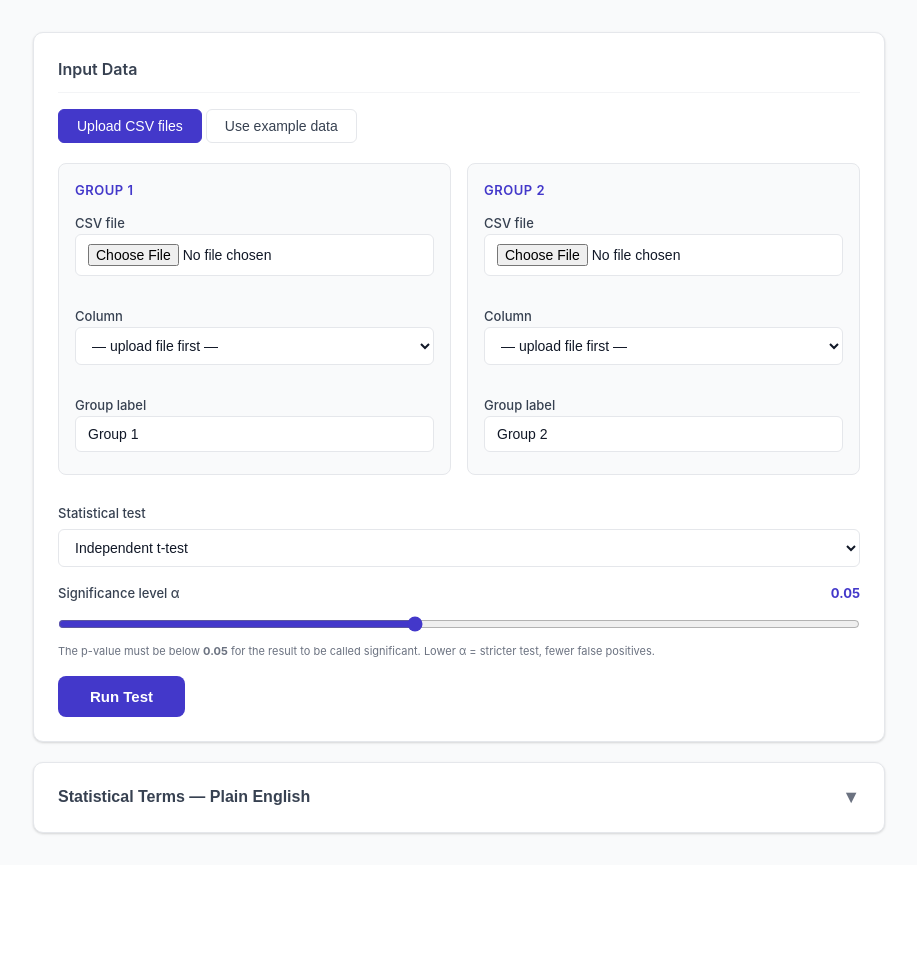
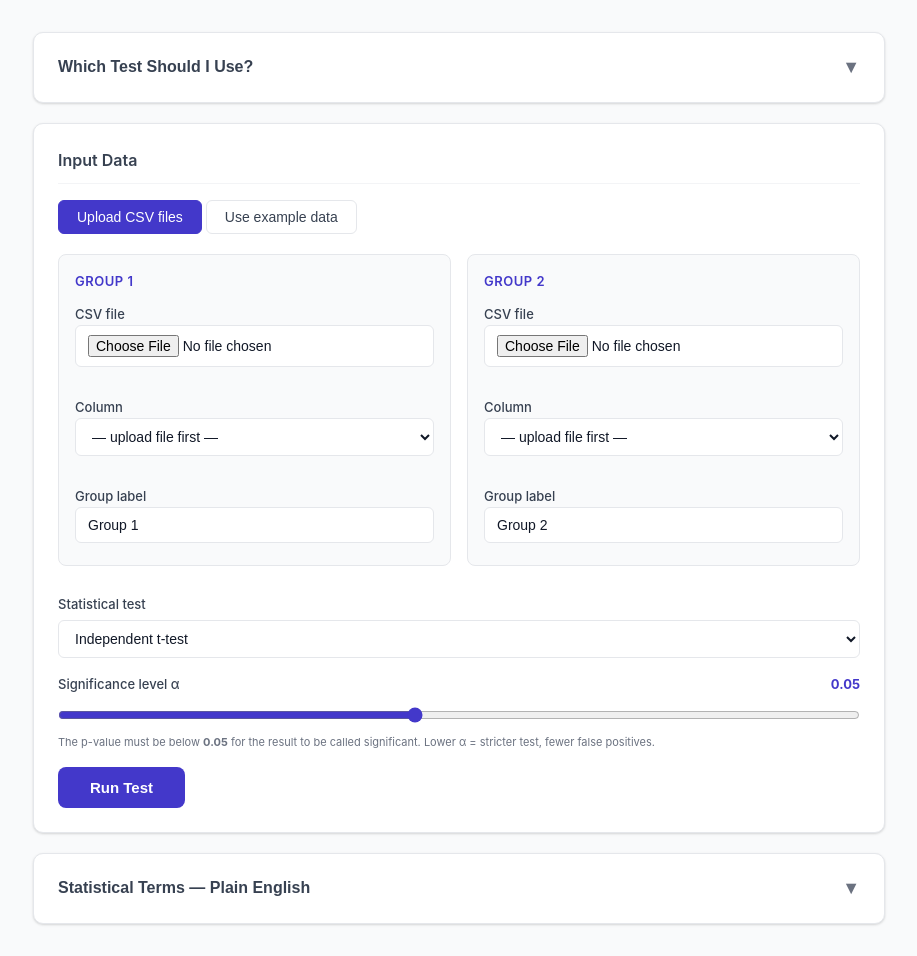
Before and after one commit to xavier-oc-programming/hypothesis-testing-explorer, a FastAPI app: page / in a window 1280 px wide. Shown: the part 158-1114 px from the top of the page, without its empty margins (181-1098 px from the left). Before the commit the page ends 993 px from the top, so only its background shows below. Run offline with FastAPI, Linux system fonts and the light colour scheme.

Commit message:
Add 'Which Test Should I Use?' collapsible guide above input card with 5 test cards and safe default tip

```diff
--- a/templates/index.html
+++ b/templates/index.html
@@ -257,6 +257,17 @@
 
     @keyframes fadeIn { from { opacity: 0; transform: translateY(6px); } to { opacity: 1; transform: none; } }
 
+    .test-guide-card { background: white; border: 1px solid var(--gray-200); border-radius: 8px; padding: 14px 16px; }
+    .tg-name { font-size: 15px; font-weight: 700; color: var(--gray-900); margin-bottom: 6px; }
+    .tg-when { font-size: 13px; color: var(--gray-700); margin-bottom: 6px; line-height: 1.5; }
+    .tg-example { font-size: 12px; color: var(--gray-500); font-style: italic; margin-bottom: 8px; }
+    .tg-tags { display: flex; flex-wrap: wrap; gap: 4px; }
+    .tg-tag { font-size: 11px; font-weight: 600; padding: 2px 8px; border-radius: 20px; background: var(--gray-100); color: var(--gray-700); }
+    .tg-tag-warn { background: var(--amber-bg); color: #78350f; }
+    .tg-tag-blue { background: #dbeafe; color: #1d4ed8; }
+    .tg-tag-green { background: var(--green-bg); color: #14532d; }
+    .tg-tag-amber { background: var(--amber-bg); color: #78350f; }
+
     .gloss-subcat { font-size: 11px; font-weight: 700; text-transform: uppercase; letter-spacing: .8px; color: var(--indigo); margin-bottom: 12px; padding: 4px 10px; background: var(--indigo-bg); border-radius: 4px; display: inline-block; }
     .gloss-item { padding: 10px 0; border-bottom: 1px solid var(--gray-100); }
     .gloss-item:last-child { border-bottom: none; }
@@ -282,6 +293,63 @@
 </header>
 
 <main>
+
+  <!-- Which test guide -->
+  <div class="card" style="margin-bottom:20px">
+    <button onclick="toggleWhichTest()" style="width:100%;display:flex;justify-content:space-between;align-items:center;background:none;border:none;cursor:pointer;padding:0">
+      <h2 style="margin:0;border:none;padding:0">Which Test Should I Use?</h2>
+      <span id="whichtest-arrow" style="font-size:18px;color:var(--gray-500)">▼</span>
+    </button>
+    <div id="whichtest-body" style="display:none;margin-top:20px">
+
+      <p style="font-size:13px;color:var(--gray-500);margin-bottom:16px">Start with your data type, then narrow down by study design and distribution.</p>
+
+      <div style="display:grid;grid-template-columns:1fr 1fr;gap:12px">
+
+        <div class="test-guide-card" style="border-left:4px solid #4338CA">
+          <div class="tg-name">Independent t-test</div>
+          <div class="tg-when">Two <strong>separate</strong> groups, continuous data, roughly normal distribution, similar spread</div>
+          <div class="tg-example">e.g. Exam scores of students taught by two different teachers</div>
+          <div class="tg-tags"><span class="tg-tag">Continuous</span><span class="tg-tag">Normal</span><span class="tg-tag">Equal variance</span></div>
+        </div>
+
+        <div class="test-guide-card" style="border-left:4px solid #7c3aed">
+          <div class="tg-name">Welch's t-test</div>
+          <div class="tg-when">Two <strong>separate</strong> groups, continuous data, normal distribution, but <strong>unequal spread</strong> between groups</div>
+          <div class="tg-example">e.g. Salaries in two companies where one has much higher variance</div>
+          <div class="tg-tags"><span class="tg-tag">Continuous</span><span class="tg-tag">Normal</span><span class="tg-tag tg-tag-warn">Unequal variance</span></div>
+        </div>
+
+        <div class="test-guide-card" style="border-left:4px solid #0891b2">
+          <div class="tg-name">Paired t-test</div>
+          <div class="tg-when"><strong>Same subjects</strong> measured twice — before and after, or two conditions on the same person</div>
+          <div class="tg-example">e.g. Blood pressure of the same patients before and after treatment</div>
+          <div class="tg-tags"><span class="tg-tag">Continuous</span><span class="tg-tag">Normal</span><span class="tg-tag tg-tag-blue">Same subjects</span></div>
+        </div>
+
+        <div class="test-guide-card" style="border-left:4px solid #16a34a">
+          <div class="tg-name">Mann-Whitney U</div>
+          <div class="tg-when">Two <strong>separate</strong> groups, but data is <strong>skewed, non-normal, or ordinal</strong> (e.g. ratings, response times)</div>
+          <div class="tg-example">e.g. App response times — often right-skewed with outliers</div>
+          <div class="tg-tags"><span class="tg-tag tg-tag-green">Non-parametric</span><span class="tg-tag tg-tag-warn">Non-normal OK</span><span class="tg-tag">Ordinal OK</span></div>
+        </div>
+
+        <div class="test-guide-card" style="border-left:4px solid #d97706">
+          <div class="tg-name">Chi-square</div>
+          <div class="tg-when"><strong>Categorical</strong> data — counts or frequencies per category, not continuous measurements</div>
+          <div class="tg-example">e.g. Number of users who chose each rating (1–5) for two product designs</div>
+          <div class="tg-tags"><span class="tg-tag tg-tag-amber">Categorical</span><span class="tg-tag tg-tag-amber">Count data</span><span class="tg-tag tg-tag-green">Non-parametric</span></div>
+        </div>
+
+        <div class="test-guide-card" style="border-left:4px solid var(--gray-200);background:var(--gray-50)">
+          <div class="tg-name" style="color:var(--gray-700)">Not sure?</div>
+          <div class="tg-when">If your data is continuous and you're unsure about normality — start with <strong>Welch's t-test</strong>. It is robust to unequal variances and works well even when normality is approximately met. The app will flag assumption violations and suggest alternatives.</div>
+          <div class="tg-tags"><span class="tg-tag">Safe default</span></div>
+        </div>
+
+      </div>
+    </div>
+  </div>
 
   <!-- Input card -->
   <div class="card">
@@ -576,6 +644,14 @@
 </main>
 
 <script>
+  function toggleWhichTest() {
+    const body = document.getElementById('whichtest-body');
+    const arrow = document.getElementById('whichtest-arrow');
+    const open = body.style.display === 'block';
+    body.style.display = open ? 'none' : 'block';
+    arrow.textContent = open ? '▼' : '▲';
+  }
+
   function updateAlphaLabel(val) {
     document.getElementById('alpha-display').textContent = val.toFixed(2);
     const pct = Math.round(val * 100);
```
